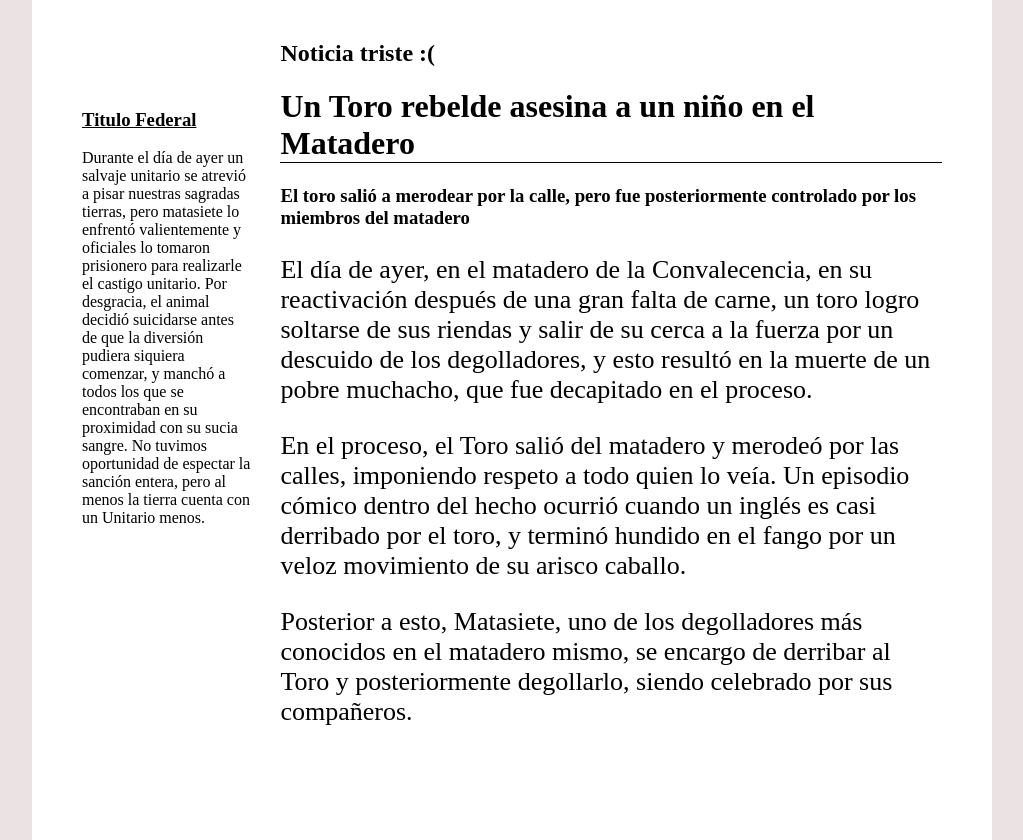
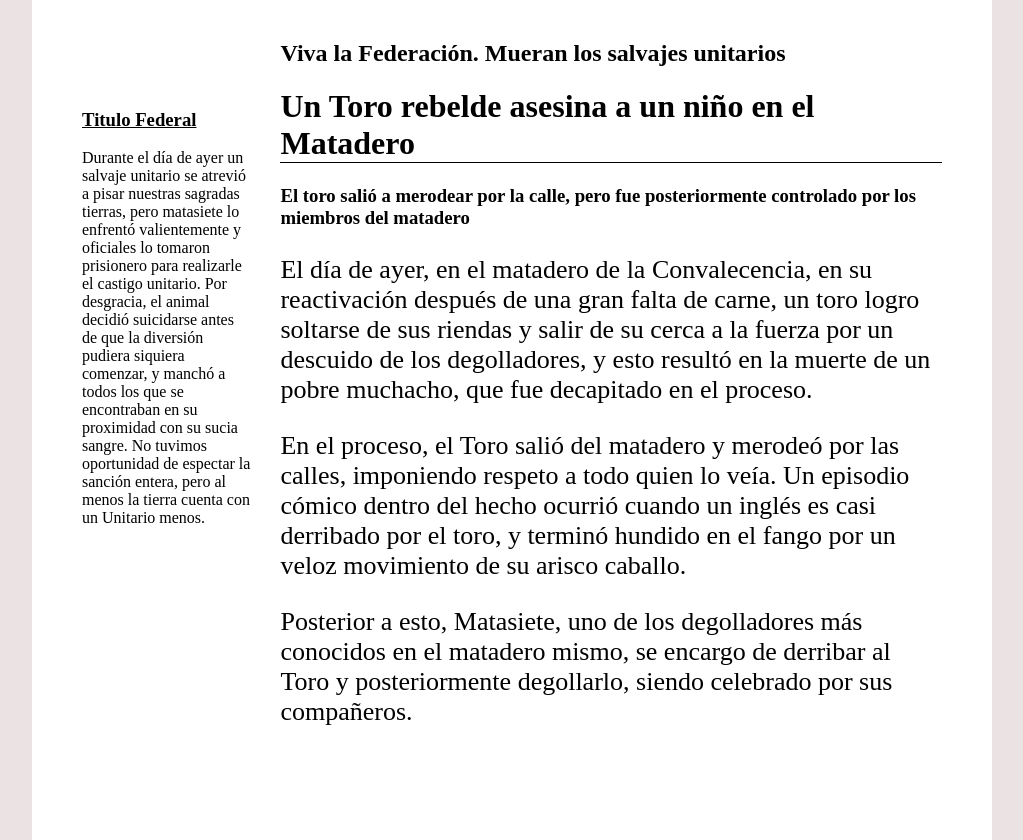
Before and after one commit to Tievoo/infoTic, a plain HTML site: page indexLengua.html in a window 1280 px wide. Shown: the whole page, without its empty margins (128-1151 px from the left). Drawn offline with Linux system fonts and the light colour scheme.

Commit message:
Update indexLengua.html

```diff
--- a/indexLengua.html
+++ b/indexLengua.html
@@ -13,7 +13,7 @@
             <p>Durante el día de ayer un salvaje unitario se atrevió a pisar nuestras sagradas tierras, pero matasiete lo enfrentó valientemente y oficiales lo tomaron prisionero para realizarle el castigo unitario. Por desgracia, el animal decidió suicidarse antes de que la diversión pudiera siquiera comenzar, y manchó a todos los que se encontraban en su proximidad con su sucia sangre. No tuvimos oportunidad de espectar la sanción entera, pero al menos la tierra cuenta con un Unitario menos.</p>
         </div>
         <div class="noticiaToro">
-            <h2>Noticia triste :(</h2>
+            <h2>Viva la Federación. Mueran los salvajes unitarios</h2>
 
             <h1>Un Toro rebelde asesina a un niño en el Matadero</h1>
 
```
